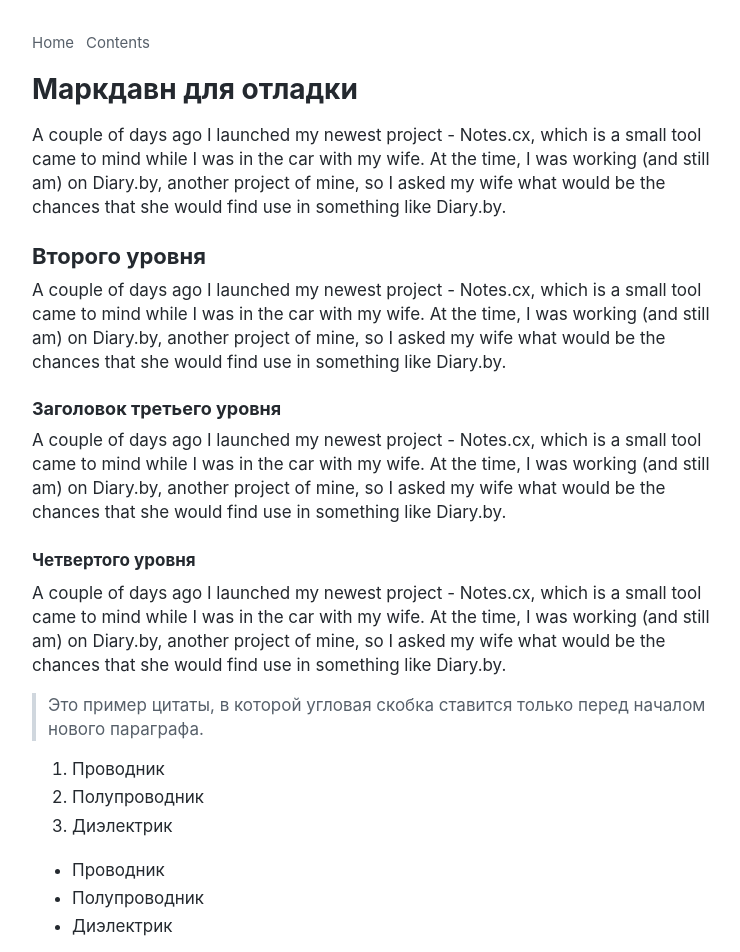
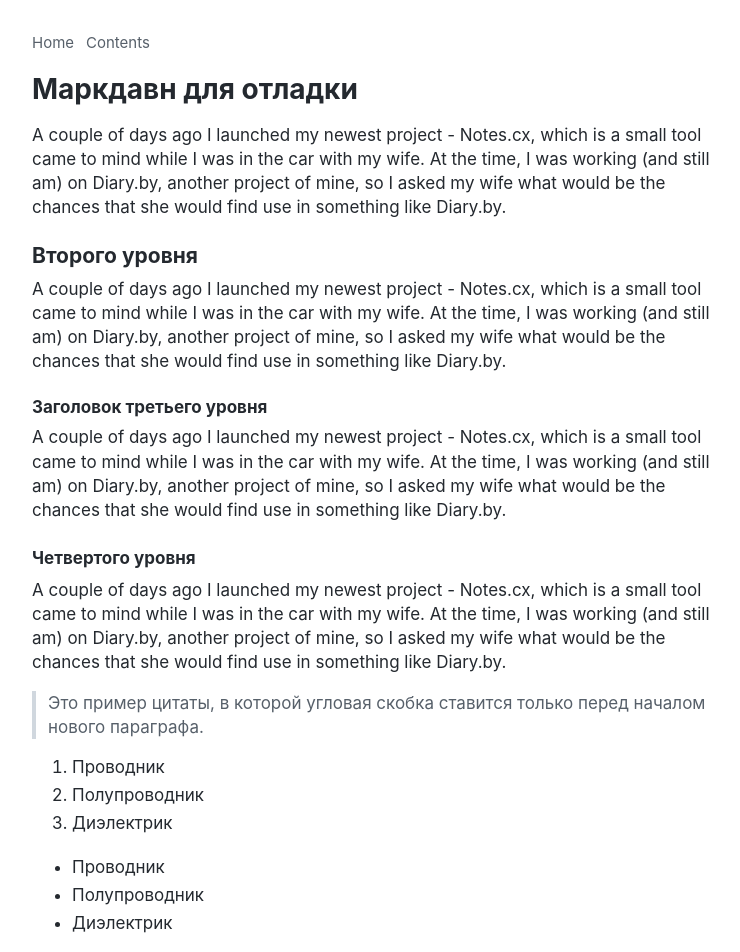
Before and after one commit to tmrsgrrn/wiki, a Jekyll site: the page built from readme.md, in a window 1280 px wide. Shown: the top 952 px of the page, without its empty margins (268-1008 px from the left). Built offline with Jekyll 4.4.1, drawn with Linux system fonts in a browser that asks for light colours; our own code applies the rules of GitHub Pages for plain Markdown files.

Commit message:
Update main.css

```diff
--- a/assets/main.css
+++ b/assets/main.css
@@ -69,12 +69,12 @@ h1 {
 }
 
 h2 {
- font-size: 22px;
+ font-size: 21px;
  line-height: 1.2;
 }
 
 h3 {
- font-size: 18px;
+ font-size: 17px;
  line-height: 1.2;
 }
 
@@ -176,5 +176,5 @@ li .nav-item {
 footer {
   color: var(--gray-text-color);
   font-size: 15px;
-  margin-top: var(--7md);
+  margin-top: var(--8md);
 }
```
